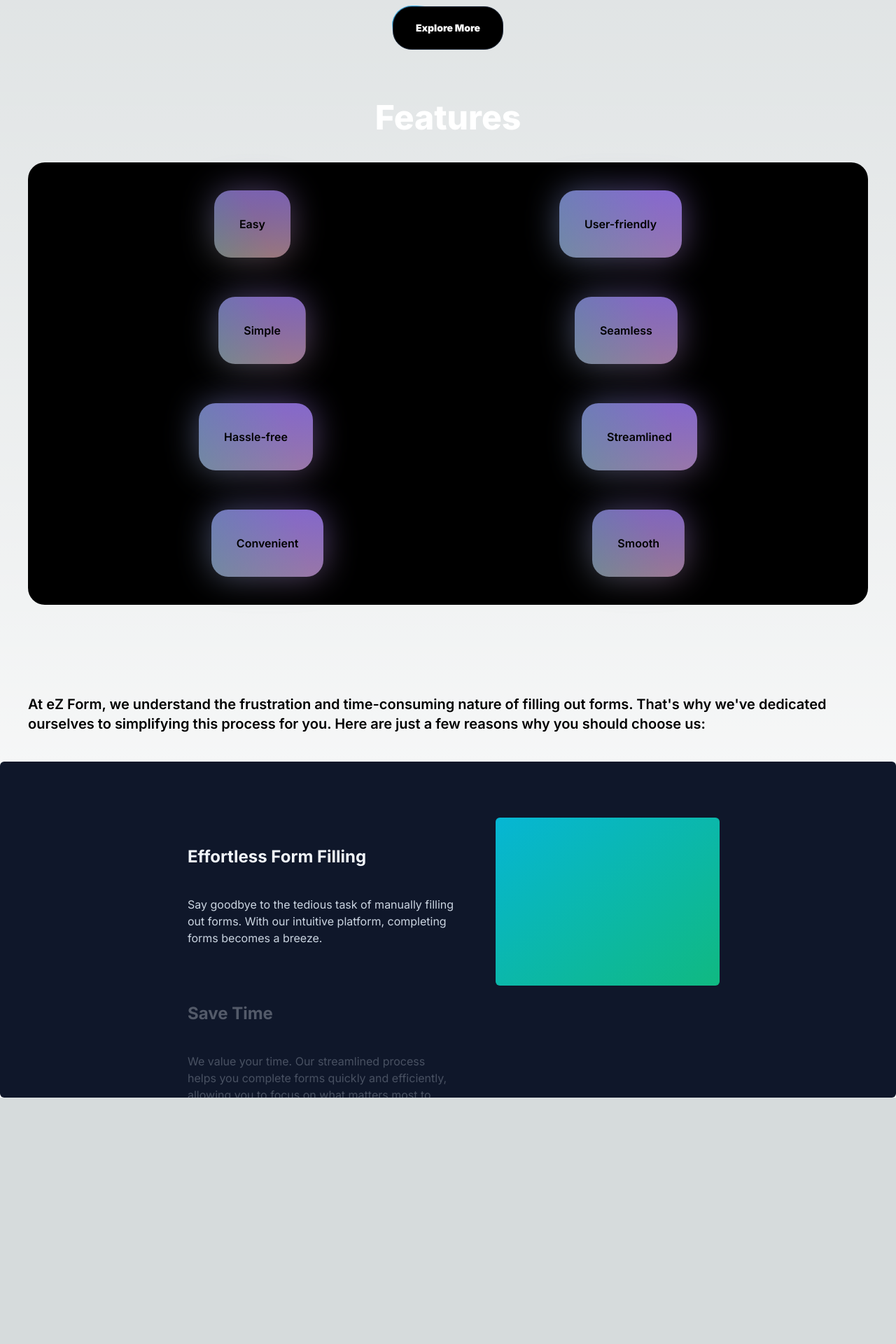
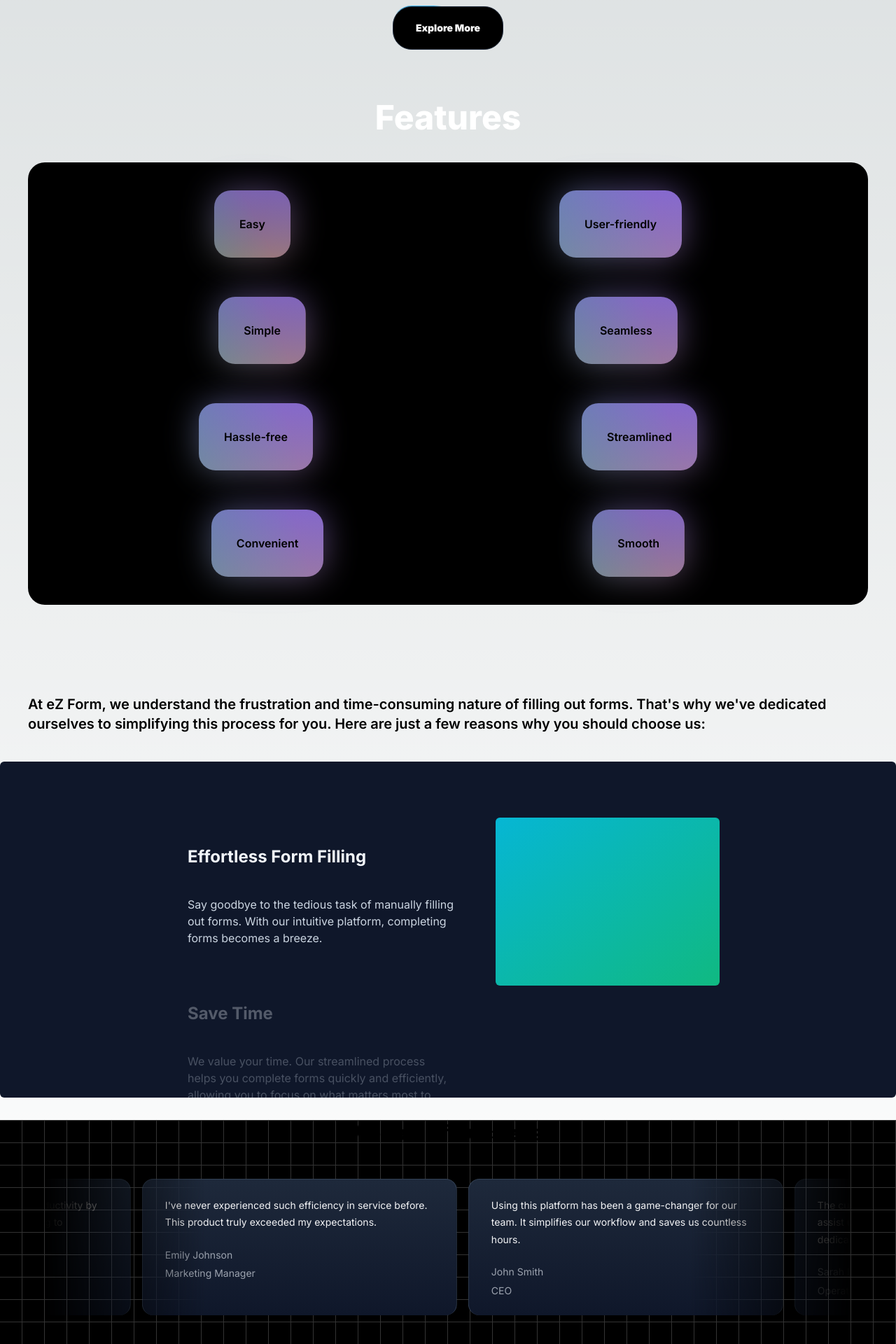
Before and after one commit to 26-PM/eZForm, a Next.js app: page / in a window 1280 px wide. Shown: the part 544-2464 px from the top of the page at 70% size. Before the commit the page ends 2112 px from the top, so only its background shows below. Built offline with nearby package versions, Linux system fonts and the light colour scheme.

Commit message:
Testimonials added

```diff
--- a/package.json
+++ b/package.json
@@ -11,6 +11,7 @@
   "dependencies": {
     "clsx": "^2.1.0",
     "framer-motion": "^11.0.14",
+    "mini-svg-data-uri": "^1.4.4",
     "next": "14.1.0",
     "react": "^18",
     "react-dom": "^18",
--- a/src/app/page.tsx
+++ b/src/app/page.tsx
@@ -1,6 +1,7 @@
 import HeroSection from "@/components/HeroSection";
 import Featured from "@/components/Featured";
 import WhyChooseUs from "@/components/WhyChooseUs";
+import TestimonialsCards from "@/components/TestimonialsCards";
 
 export default function Home() {
   return (
@@ -8,6 +9,7 @@ export default function Home() {
       <HeroSection/>
       <Featured/>
       <WhyChooseUs/>
+      <TestimonialsCards/>
     </div>
   );
 }
--- /dev/null
+++ b/src/components/TestimonialsCards.tsx
@@ -0,0 +1,47 @@
+"use client"
+import React from 'react'
+import { InfiniteMovingCards } from "./ui/infinite-moving-cards"
+
+const testimonials = [
+    {
+        quote: "I've never experienced such efficiency in service before. This product truly exceeded my expectations.",
+        name: "Emily Johnson",
+        title: "Marketing Manager"
+    },
+    {
+        quote: "Using this platform has been a game-changer for our team. It simplifies our workflow and saves us countless hours.",
+        name: "John Smith",
+        title: "CEO"
+    },
+    {
+        quote: "The customer support team goes above and beyond to assist us whenever we have questions or concerns. Their dedication is unmatched.",
+        name: "Sarah Lee",
+        title: "Operations Manager"
+    },
+    {
+        quote: "This product has helped us increase our productivity by 30%. I highly recommend it to anyone looking to streamline their processes.",
+        name: "Michael Davis",
+        title: "Project Manager"
+    }
+];
+
+
+
+function TestimonialsCards() {
+    return (
+        <div className="h-[20rem] w-full dark:bg-black bg-white  dark:bg-grid-white/[0.2] bg-grid-black/[0.2] relative">
+            <h2 className='text-3xl font-bold text-center mt-8 mb-8 z-10'>Voices of Success</h2>
+            <div className='flex justify-center w-full'>
+                <div className='w-full max-w-6xl'>
+                    <InfiniteMovingCards
+                        items={testimonials}
+                        direction="right"
+                        speed="slow"
+                    />
+                </div>
+            </div>
+        </div>
+    )
+}
+
+export default TestimonialsCards
--- /dev/null
+++ b/src/components/ui/infinite-moving-cards.tsx
@@ -0,0 +1,121 @@
+"use client";
+
+import { cn } from "@/utils/cn";
+import React, { useEffect, useState } from "react";
+
+export const InfiniteMovingCards = ({
+  items,
+  direction = "left",
+  speed = "fast",
+  pauseOnHover = true,
+  className,
+}: {
+  items: {
+    quote: string;
+    name: string;
+    title: string;
+  }[];
+  direction?: "left" | "right";
+  speed?: "fast" | "normal" | "slow";
+  pauseOnHover?: boolean;
+  className?: string;
+}) => {
+  const containerRef = React.useRef<HTMLDivElement>(null);
+  const scrollerRef = React.useRef<HTMLUListElement>(null);
+
+  useEffect(() => {
+    addAnimation();
+  }, []);
+  const [start, setStart] = useState(false);
+  function addAnimation() {
+    if (containerRef.current && scrollerRef.current) {
+      const scrollerContent = Array.from(scrollerRef.current.children);
+
+      scrollerContent.forEach((item) => {
+        const duplicatedItem = item.cloneNode(true);
+        if (scrollerRef.current) {
+          scrollerRef.current.appendChild(duplicatedItem);
+        }
+      });
+
+      getDirection();
+      getSpeed();
+      setStart(true);
+    }
+  }
+  const getDirection = () => {
+    if (containerRef.current) {
+      if (direction === "left") {
+        containerRef.current.style.setProperty(
+          "--animation-direction",
+          "forwards"
+        );
+      } else {
+        containerRef.current.style.setProperty(
+          "--animation-direction",
+          "reverse"
+        );
+      }
+    }
+  };
+  const getSpeed = () => {
+    if (containerRef.current) {
+      if (speed === "fast") {
+        containerRef.current.style.setProperty("--animation-duration", "20s");
+      } else if (speed === "normal") {
+        containerRef.current.style.setProperty("--animation-duration", "40s");
+      } else {
+        containerRef.current.style.setProperty("--animation-duration", "80s");
+      }
+    }
+  };
+  return (
+    <div
+      ref={containerRef}
+      className={cn(
+        "scroller relative z-20  max-w-7xl overflow-hidden  [mask-image:linear-gradient(to_right,transparent,white_20%,white_80%,transparent)]",
+        className
+      )}
+    >
+      <ul
+        ref={scrollerRef}
+        className={cn(
+          " flex min-w-full shrink-0 gap-4 py-4 w-max flex-nowrap",
+          start && "animate-scroll ",
+          pauseOnHover && "hover:[animation-play-state:paused]"
+        )}
+      >
+        {items.map((item, idx) => (
+          <li
+            className="w-[350px] max-w-full relative rounded-2xl border border-b-0 flex-shrink-0 border-slate-700 px-8 py-6 md:w-[450px]"
+            style={{
+              background:
+                "linear-gradient(180deg, var(--slate-800), var(--slate-900)",
+            }}
+            key={item.name}
+          >
+            <blockquote>
+              <div
+                aria-hidden="true"
+                className="user-select-none -z-1 pointer-events-none absolute -left-0.5 -top-0.5 h-[calc(100%_+_4px)] w-[calc(100%_+_4px)]"
+              ></div>
+              <span className=" relative z-20 text-sm leading-[1.6] text-gray-100 font-normal">
+                {item.quote}
+              </span>
+              <div className="relative z-20 mt-6 flex flex-row items-center">
+                <span className="flex flex-col gap-1">
+                  <span className=" text-sm leading-[1.6] text-gray-400 font-normal">
+                    {item.name}
+                  </span>
+                  <span className=" text-sm leading-[1.6] text-gray-400 font-normal">
+                    {item.title}
+                  </span>
+                </span>
+              </div>
+            </blockquote>
+          </li>
+        ))}
+      </ul>
+    </div>
+  );
+};
--- a/tailwind.config.ts
+++ b/tailwind.config.ts
@@ -1,4 +1,5 @@
 import type { Config } from "tailwindcss";
+const svgToDataUri = require("mini-svg-data-uri");
 
 const colors = require("tailwindcss/colors");
 const {
@@ -17,6 +18,30 @@ function addVariablesForColors({ addBase, theme }: any) {
   });
 }
 
+// Plugin to add utilities for SVG patterns
+function addSvgPatterns({ matchUtilities, theme }: any) {
+  matchUtilities(
+    {
+      'bg-grid': (value: any) => ({
+        backgroundImage: `url("${svgToDataUri(
+          `<svg xmlns="http://www.w3.org/2000/svg" viewBox="0 0 32 32" width="32" height="32" fill="none" stroke="${value}"><path d="M0 .5H31.5V32"/></svg>`
+        )}")`,
+      }),
+      'bg-grid-small': (value: any) => ({
+        backgroundImage: `url("${svgToDataUri(
+          `<svg xmlns="http://www.w3.org/2000/svg" viewBox="0 0 32 32" width="8" height="8" fill="none" stroke="${value}"><path d="M0 .5H31.5V32"/></svg>`
+        )}")`,
+      }),
+      'bg-dot': (value: any) => ({
+        backgroundImage: `url("${svgToDataUri(
+          `<svg xmlns="http://www.w3.org/2000/svg" viewBox="0 0 32 32" width="16" height="16" fill="none"><circle fill="${value}" id="pattern-circle" cx="10" cy="10" r="1.6257413380501518"></circle></svg>`
+        )}")`,
+      }),
+    },
+    { values: flattenColorPalette(theme('backgroundColor')), type: 'color' }
+  );
+}
+
 const config: Config = {
   content: [
     "./src/pages/**/*.{js,ts,jsx,tsx,mdx}",
@@ -28,6 +53,7 @@ const config: Config = {
     extend: {
       animation: {
         spotlight: "spotlight 2s ease .75s 1 forwards",
+        scroll: "scroll var(--animation-duration, 40s) var(--animation-direction, forwards) linear infinite"
       },
       keyframes: {
         spotlight: {
@@ -40,6 +66,11 @@ const config: Config = {
             transform: "translate(-50%,-40%) scale(1)",
           },
         },
+        scroll: {
+          to: {
+            transform: "translate(calc(-50% - 0.5rem))",
+          },
+        },
       },
       backgroundImage: {
         "gradient-radial": "radial-gradient(var(--tw-gradient-stops))",
@@ -48,6 +79,6 @@ const config: Config = {
       },
     },
   },
-  plugins: [addVariablesForColors ],
+  plugins: [addVariablesForColors, addSvgPatterns ],
 };
 export default config;
```
Also changed, not shown: 1 other file (tests, documents, lock files or other folders).
